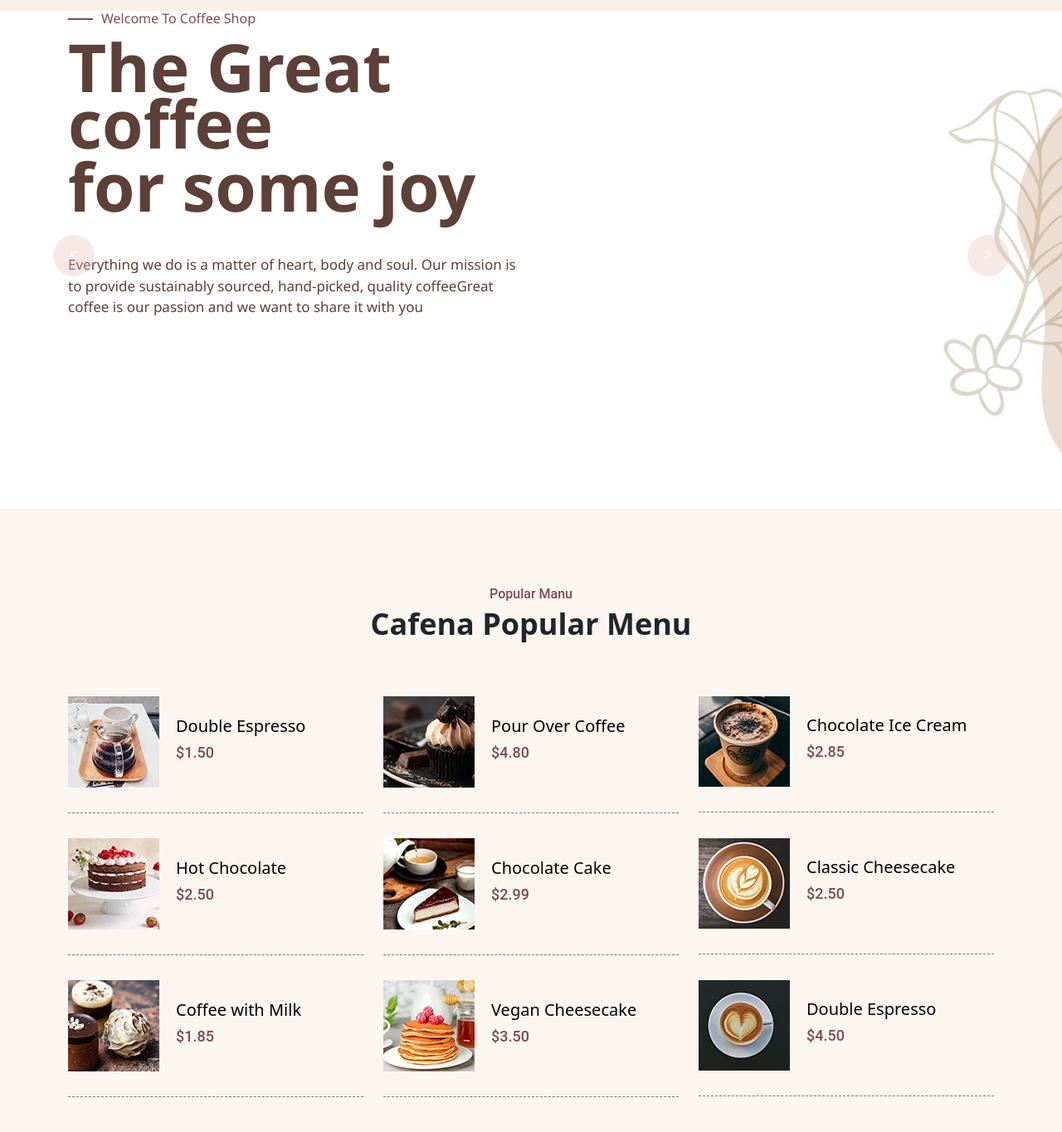
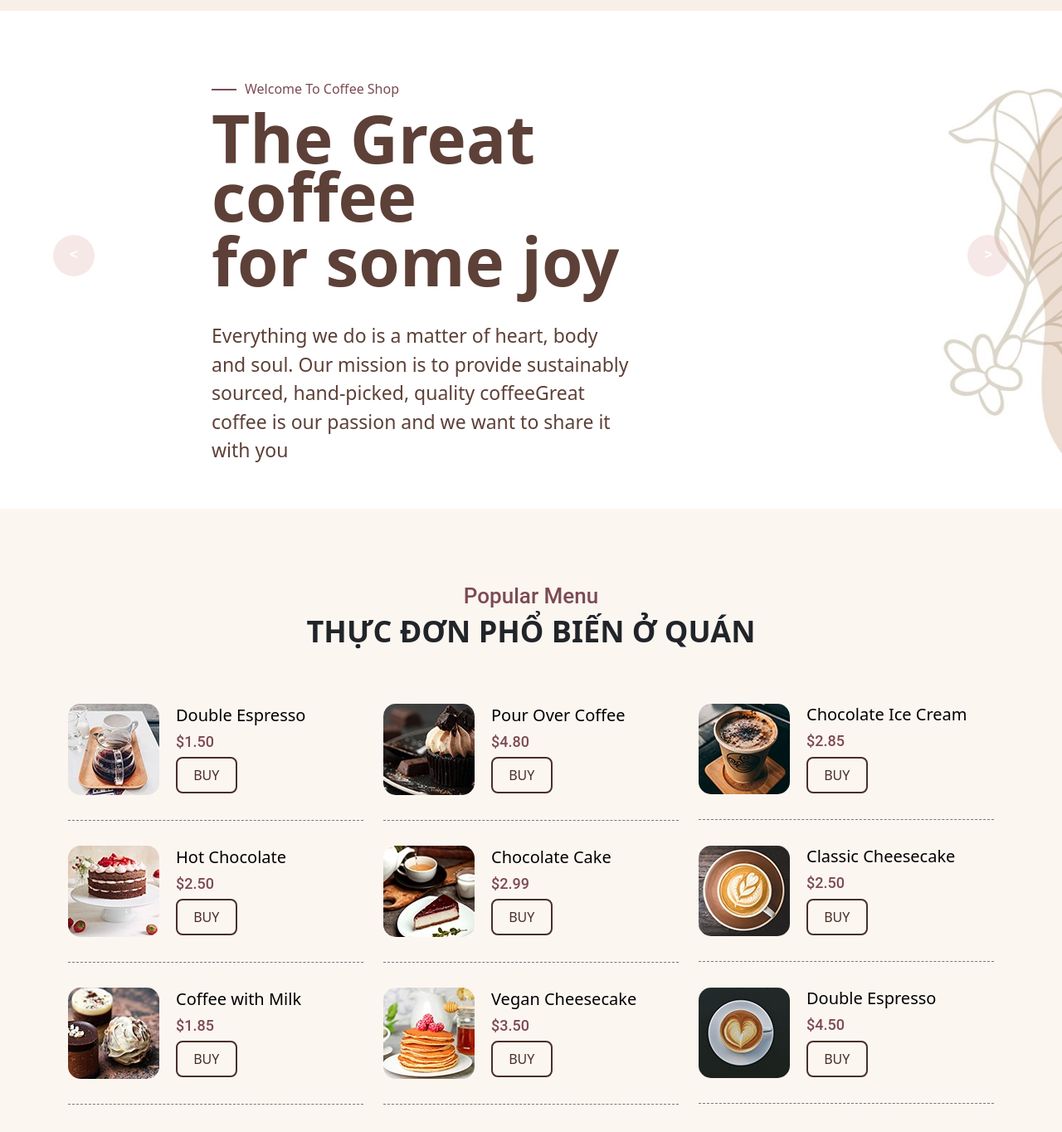
Before and after one commit to khangcamranh/website-coffee, a plain HTML site: page homepage.html in a window 1280 px wide. Shown: the part 162-1526 px from the top of the page at 83% size. Drawn offline with Linux system fonts and the light colour scheme.

Commit message:
init project

```diff
--- a/CSS/style.css
+++ b/CSS/style.css
@@ -129,6 +129,7 @@ nav.menu span {
     transition: 1s;
     z-index: -1;
 }
+
 .slider .list img{
     width: 100vw;
     max-width: 100vw;
@@ -136,6 +137,7 @@ nav.menu span {
     object-fit: cover;
 
 }
+
 .slider .buttons{
     position: absolute;
     top: 45%;
@@ -144,6 +146,7 @@ nav.menu span {
     display: flex;
     justify-content: space-between;
 }
+
 .slider .buttons button{
     width: 50px;
     height: 50px;
@@ -183,15 +186,20 @@ nav.menu span {
     }
 }
 
+.slider .list .item {
+    position: relative;
+    /* width: 100vw;  nếu bạn cần chắc rằng mỗi item đúng full màn */
+  }
+.slider .list .item .sero-content {
+    position: absolute;
+    top: 85px;          /* đẩy xuống 35px so với đầu item */
+    left: 255px;         /* tùy chỉnh khoảng cách trái cho đẹp */
+    z-index: 2;         /* để luôn hiển thị trên ảnh */
+    max-width: 40%;     /* hoặc width tuỳ ý cho responsive */
+  }
 
-.banner-slider {
-    position: relative;
-    overflow: hidden;
-    display: flex;
-    align-items: center;
-    justify-content: center;
-    font-family: 'Segoe UI', Tahoma, Geneva, Verdana, sans-serif;
-  }
+
+
 .sero-content h4 {
     font-size: 16px;
     color: #7c4b52;
@@ -211,11 +219,11 @@ nav.menu span {
 }
 
 .sero-content h1 {
-
     font-size: 80px;
-    line-height: 68px;
+    line-height: 70px;
     font-weight: 800;
     color: #5D4037;
+
 }
 
 .sero-content h1 span {
@@ -223,11 +231,10 @@ nav.menu span {
 }
 
 p.hero-desc {
-    font-size: 17px;
+    font-size: 23px;
     color: #5D4037;
-    padding: 40px 0 6px;
+    padding: 30px 0 6px;
 }
-
 
 
 
@@ -266,15 +273,23 @@ h5.coffe-price {
 
 .coffee-thumb img {
     width: 100%;
+    display: block;
+    width: 100%;
+    height: auto;
+    transition: transform 0.3s ease;  /* animation mượt */
+    transform-origin: center center;
+    border-radius: 15px;
 }
 
-
+.coffee-thumb:hover img {
+    transform: scale(1.1);      /* phóng to 110% khi hover */
+  }
 
 
 
 
 .dreamhub-section-title h4 {
-    font-size: 16px;
+    font-size: 26px;
     color: #7c4b52;
     font-weight: 500;
     font-family: 'Roboto';
@@ -298,6 +313,7 @@ h5.coffe-price {
     font-size: 36px;
     font-weight: 700;
     line-height: 38px;
+    text-transform: uppercase;
 }
 
 h1.sections {
@@ -329,3 +345,22 @@ h1.sections {
     width: 53%;
     margin: auto;
 }
+
+.btn-buy {
+    display: inline-block;
+    padding: 0.5rem 1.2rem;
+    font-size: 1rem;
+    color: #4a2f27;
+    border: 2px solid #4a2f27;
+    background: transparent;
+    cursor: pointer;
+    transition: all 0.3s ease;
+    border-radius: 8px;
+  }
+
+  .btn-buy:hover {
+    background: #4a2f27;
+    color: #fff;
+    transform: scale(1.05);
+    box-shadow: 0 4px 10px rgba(0,0,0,0.1);
+  }
--- a/homepage.html
+++ b/homepage.html
@@ -58,19 +58,20 @@
   </div>
 </div>
 
-<section class="banner-slider">
+<section >
     <div class="slider">
     <div class="list">
         <div class="item">
             <img src="img/contact-bg.jpg" alt="">
+            <div class="sero-content">
+                <h4>Welcome To Coffee Shop </h4>
+                <h1>The Great coffee </h1>
+                <h1>for some joy </h1>
+                <p class="hero-desc">Everything we do is a matter of heart, body and soul. Our mission is to provide sustainably sourced, hand-picked, quality coffeeGreat coffee is our passion and we want to share it with you</p>
+            </div>
         </div>
         <div class="item">
             <img src="img/testi-bg.jpg" alt="">
-        </div>
-    </div>
-    <div class="container">
-        <div class=" align-items-center">
-            <div class="col-lg-6 col-md-12">
             <div class="sero-content">
                 <h4>Welcome To Coffee Shop </h4>
                 <h1>The Great coffee </h1>
@@ -79,8 +80,6 @@
             </div>
         </div>
     </div>
-   </div>
-
     <div class="buttons">
         <button id="prev"><</button>
         <button id="next">></button>
@@ -92,13 +91,14 @@
   </div>
 </section>
 
+<!--Popular menu section-->
 <div class="popular-menu-section">
   <div class="container">
       <div class="row">
           <div class="col-lg-12">
               <div class="dreamhub-section-title text-center padding-lg">
-                  <h4>Popular Manu </h4>
-                  <h1>Cafena Popular Menu </h1>
+                  <h4>Popular Menu </h4>
+                  <h1> Thực đơn phổ biến ở quán </h1>
               </div>
           </div>
       </div>
@@ -106,105 +106,121 @@
           <div class="col-lg-4 col-md-6">
               <div class="popular-menu-box">
                   <div class="coffee-thumb">
-                      <img src="img/coff1.jpg" alt="">
+                    <a href="#"><img src="img/coff1.jpg" alt=""></a>
                   </div>
                   <div class="popular-menu-content">
                       <h4 class="popular-title">Double Espresso </h4>
                       <h5 class="coffe-price">$1.50</h5>
+                      <a href="#"><button class="btn-buy" >BUY</button></a>
                   </div>
               </div>
           </div>
           <div class="col-lg-4 col-md-6">
               <div class="popular-menu-box">
                   <div class="coffee-thumb">
-                      <img src="img/coff2.jpg" alt="">
+                    <a href="#"><img src="img/coff2.jpg" alt=""></a>
                   </div>
                   <div class="popular-menu-content">
                       <h4 class="popular-title">Pour Over Coffee </h4>
                       <h5 class="coffe-price">$4.80</h5>
+                      <a href="#"><button class="btn-buy">BUY</button></a>
                   </div>
               </div>
           </div>
           <div class="col-lg-4 col-md-6">
               <div class="popular-menu-box">
                   <div class="coffee-thumb">
-                      <img src="img/coff3.jpg" alt="">
+                    <a href="#"><img src="img/coff3.jpg" alt=""></a>
                   </div>
                   <div class="popular-menu-content">
                       <h4 class="popular-title">Chocolate Ice Сream </h4>
                       <h5 class="coffe-price">$2.85</h5>
+                      <a href="#"><button class="btn-buy">BUY</button></a>
                   </div>
               </div>
           </div>
           <div class="col-lg-4 col-md-6">
               <div class="popular-menu-box">
                   <div class="coffee-thumb">
-                      <img src="img/coff4.jpg" alt="">
+                    <a href="#"><img src="img/coff4.jpg" alt=""></a>
                   </div>
                   <div class="popular-menu-content">
                       <h4 class="popular-title">Hot Chocolate </h4>
                       <h5 class="coffe-price">$2.50</h5>
+                      <a href="#"><button class="btn-buy">BUY</button></a>
                   </div>
               </div>
           </div>
           <div class="col-lg-4 col-md-6">
               <div class="popular-menu-box">
                   <div class="coffee-thumb">
-                      <img src="img/coff5.jpg" alt="">
+                    <a href="#"><img src="img/coff5.jpg" alt=""></a>
                   </div>
                   <div class="popular-menu-content">
                       <h4 class="popular-title">Chocolate Cake</h4>
                       <h5 class="coffe-price">$2.99</h5>
+                      <a href="#"><button class="btn-buy">BUY</button></a>
                   </div>
               </div>
           </div>
           <div class="col-lg-4 col-md-6">
               <div class="popular-menu-box">
                   <div class="coffee-thumb">
-                      <img src="img/coff6.jpg" alt="">
+                    <a href="#"><img src="img/coff6.jpg" alt=""></a>
                   </div>
                   <div class="popular-menu-content">
                       <h4 class="popular-title">Classic Cheesecake</h4>
                       <h5 class="coffe-price">$2.50</h5>
+                      <a href="#"><button class="btn-buy">BUY</button></a>
                   </div>
               </div>
           </div>
           <div class="col-lg-4 col-md-6">
               <div class="popular-menu-box">
                   <div class="coffee-thumb">
-                      <img src="img/coff7.jpg" alt="">
+                    <a href="#"><img src="img/coff7.jpg" alt=""></a>
                   </div>
                   <div class="popular-menu-content">
                       <h4 class="popular-title">Coffee with Milk</h4>
                       <h5 class="coffe-price">$1.85</h5>
+                      <a href="#"><button class="btn-buy">BUY</button></a>
                   </div>
               </div>
           </div>
           <div class="col-lg-4 col-md-6">
               <div class="popular-menu-box">
                   <div class="coffee-thumb">
-                      <img src="img/coff8.jpg" alt="">
+                    <a href="#"><img src="img/coff8.jpg" alt=""></a>
                   </div>
                   <div class="popular-menu-content">
                       <h4 class="popular-title">Vegan Cheesecake</h4>
                       <h5 class="coffe-price">$3.50</h5>
+                      <a href="#"><button class="btn-buy">BUY</button></a>
                   </div>
               </div>
           </div>
           <div class="col-lg-4 col-md-6">
               <div class="popular-menu-box">
                   <div class="coffee-thumb">
-                      <img src="img/coff9.jpg" alt="">
+                      <a href="#"><img src="img/coff9.jpg" alt=""></a>
                   </div>
                   <div class="popular-menu-content">
                       <h4 class="popular-title">Double Espresso</h4>
                       <h5 class="coffe-price">$4.50</h5>
+                      <a href="#"><button class="btn-buy">BUY</button></a>
                   </div>
               </div>
           </div>
       </div>
   </div>
 </div>
+
+<div>
+
+</div>
+
+
+
   <script src="JS/bootstrap.bundle.min.js"></script>
   <script src="JS/app.js"></script>
 </body>
```
Also changed, not shown: JS/app.js (line endings or trailing spaces). Lines whose indentation alone changed are shown as unchanged.
